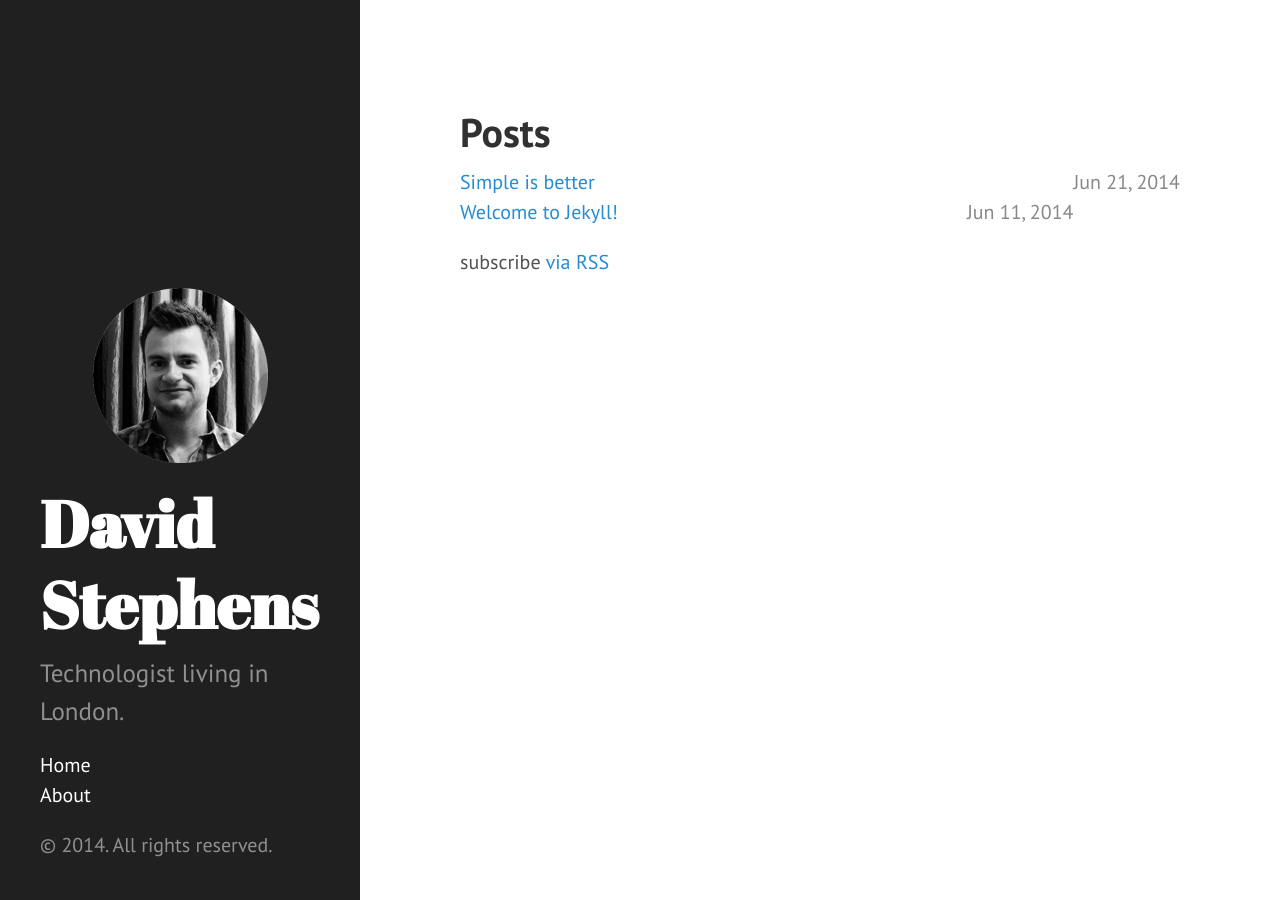
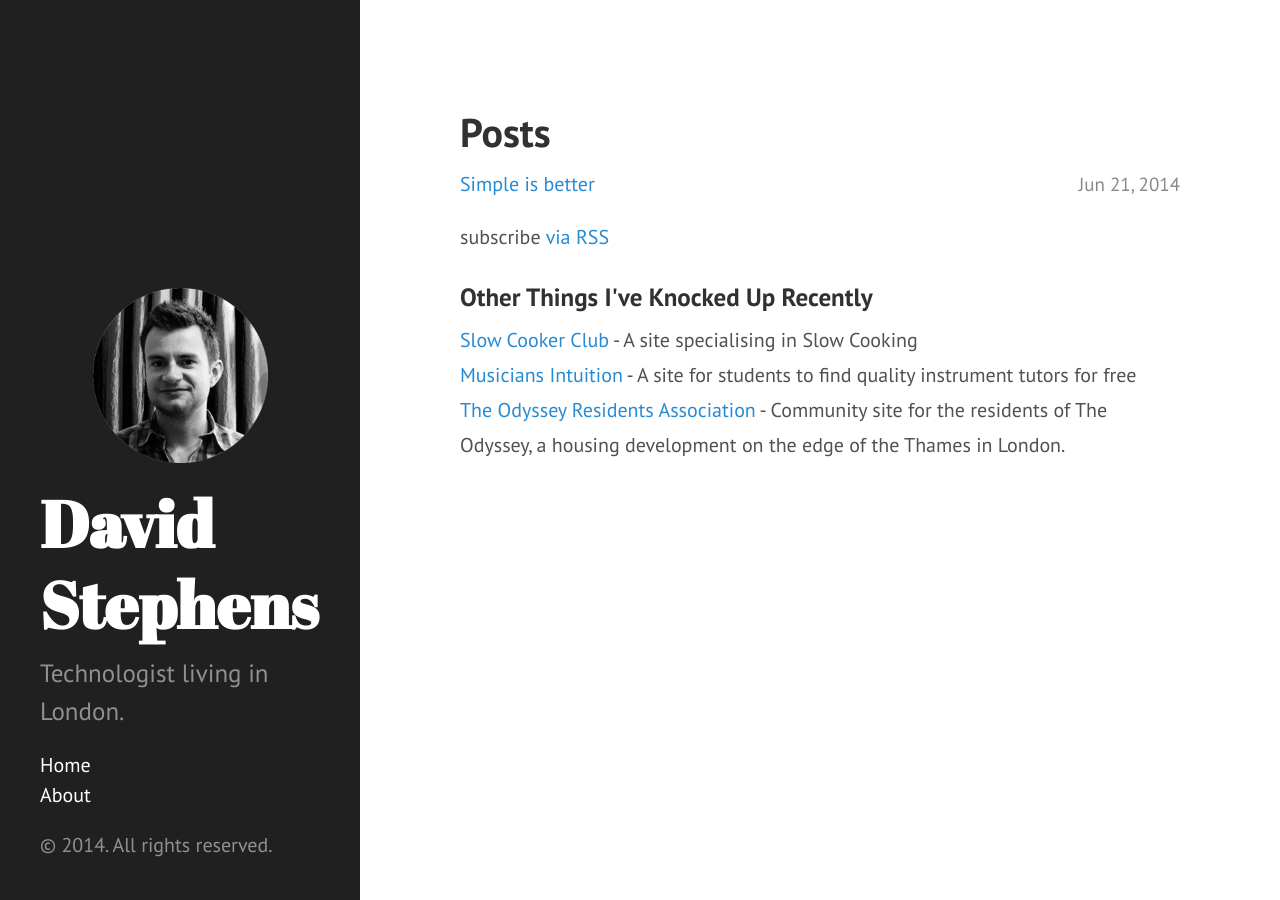
Before and after one commit to davestephens/davestephens.github.io, a Jekyll site: the page built from index.html, in a window 1280 px wide. Built offline with Jekyll 4.4.1, drawn with Linux system fonts in a browser that asks for light colours; the list of posts is cut into pages by our own code.

Commit message:
Lots of initial setup bits, completed the about, index and first post too.

```diff
--- a/_config.yml
+++ b/_config.yml
@@ -1,6 +1,6 @@
 # Site settings
 title: David Stephens
-email: hello@davidstephens.uk
+email: d@davidstephens.uk
 description: 'Technologist living in London.'
 baseurl: ""
 url: "http://davidstephens.uk"
@@ -9,12 +9,4 @@ url: "http://davidstephens.uk"
 markdown: kramdown
 permalink: pretty
 
-
-author:
-  name:           'David Stephens'
-  url:            http://www.davidstephens.uk
-
 paginate:         5
-
-# Custom vars
-version:          2.0.0
--- a/_layouts/page.html
+++ b/_layouts/page.html
@@ -3,6 +3,6 @@ layout: default
 ---
 
 <div class="page">
-  <h1 class="page-title">{{ page.title }}</h1>
-  {{ content }}
+    <h1 class="page-title">{{ page.title }}</h1>
+    {{ content }}
 </div>
--- a/assets/css/poole.css
+++ b/assets/css/poole.css
@@ -353,20 +353,34 @@ tbody tr:nth-child(odd) th {
 
 /* Posts Index */
 ul.posts {
-    padding-left: 0px;
+  padding-left: 0px;
 }
 
 ul.posts li {
   list-style: none;
+    line-height:1.75em;
 }
 
-ul.posts li span.post-date {
+ul.posts li span.posted-date {
   color: #888888;
   float: right;
-    padding-top: 10px;
+  font-size:95%;
 }
 
+ul.things {
+    padding-left: 0px;
+}
 
+ul.things li {
+    list-style: none;
+    line-height:1.75em;
+}
+
+ul.things li span.description {
+    color: #888888;
+    float: right;
+    font-size:95%;
+}
 
 /*
  * Pagination
--- a/index.html
+++ b/index.html
@@ -10,11 +10,26 @@ layout: default
         {% for post in site.posts %}
         <li>
             <a class="post-link" href="{{ post.url | prepend: site.baseurl }}">{{ post.title }}</a>
-        <span class="post-date">{{ post.date | date: "%b %-d, %Y" }}</span>
+            <span class="posted-date">{{ post.date | date: "%b %-d, %Y" }}</span>
         </li>
         {% endfor %}
     </ul>
 
     <p class="rss-subscribe">subscribe <a href="{{ "/atom.xml" | prepend: site.baseurl }}">via RSS</a></p>
 
+
+    <h3>Other Things I've Knocked Up Recently</h3>
+    <ul class="things">
+        <li><a href="http://www.slowcookerclub.com" target="_blank">Slow Cooker Club</a>
+            - A site specialising in Slow Cooking
+        </li>
+        <li><a href="http://www.musiciansintuition.com" target="_blank">Musicians Intuition</a>
+            - A site for students to find quality instrument tutors for free
+        </li>
+        <li><a href="http://www.theodysseye14.co.uk" target="_blank">The Odyssey Residents Association</a>
+            - Community site for the residents of The Odyssey, a housing development on the edge of the Thames in London.
+        </li>
+    </ul>
+
+
 </div>
```
Also changed, not shown: _posts/2014-06-21-simple-is-better.markdown (+12 -9 lines), about.md (+17 -3 lines), _drafts/2014-06-12-the-problem-with-gigabit-broadband.markdown (renamed from _posts/2014-06-12-the-problem-with-gigabit-broadband.markdown). Lines whose indentation alone changed are shown as unchanged.
